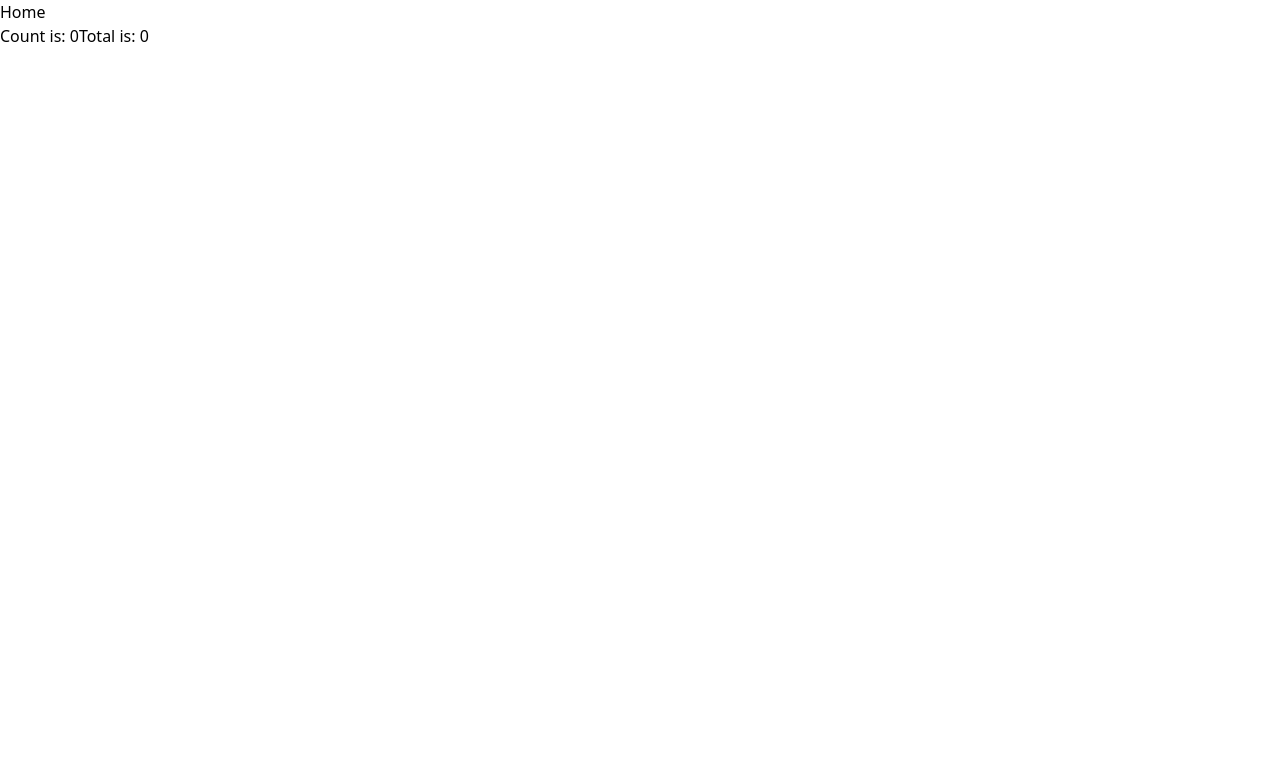
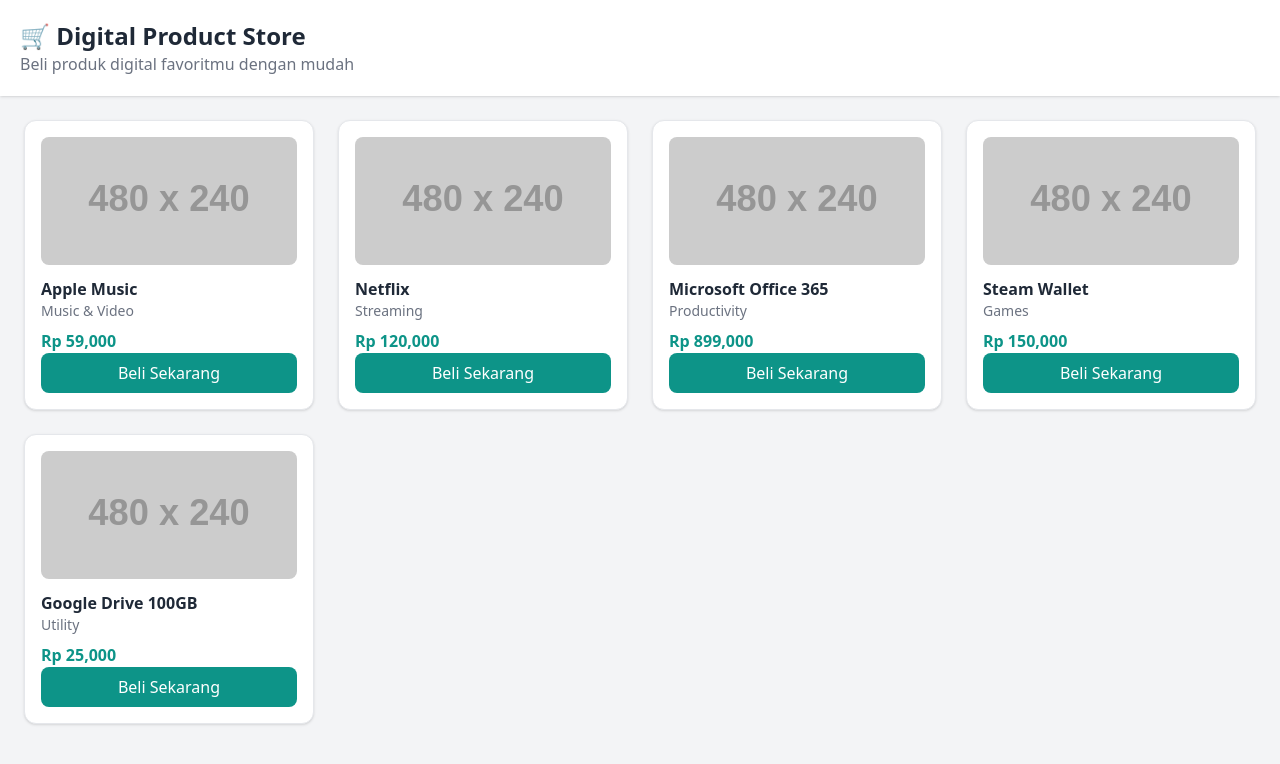
Before and after one commit to mascodehub/digiduct, a Vue app: page / in a window 1280 px wide. Shown: the top 764 px of the page. Built offline with nearby package versions, Linux system fonts and the light colour scheme; no server answers.

Commit message:
add: temp user display

```diff
--- a/src/App.vue
+++ b/src/App.vue
@@ -1,7 +1,7 @@
 <template>
   <nav class="navigation">
     <ul v-if="!$route.path.startsWith('/admin')">
-      <router-link to="/">Home</router-link>
+      <!-- <router-link to="/">Home</router-link> -->
     </ul>
   </nav>
   <router-view></router-view>
--- /dev/null
+++ b/src/features/user/components/ui/ProductCard.vue
@@ -0,0 +1,23 @@
+<template>
+  <div class="bg-white rounded-xl border border-gray-200 shadow hover:shadow-md p-4 flex flex-col">
+    <img
+      :src="product.image"
+      :alt="product.name"
+      class="rounded-lg h-32 object-cover mb-3"
+    />
+    <h3 class="font-semibold text-gray-800">{{ product.name }}</h3>
+    <p class="text-sm text-gray-500">{{ product.category }}</p>
+    <p class="font-bold text-teal-600 mt-2">Rp {{ product.price.toLocaleString() }}</p>
+    <button
+      class="mt-auto bg-teal-600 text-white px-4 py-2 rounded-lg hover:bg-teal-700 transition"
+    >
+      Beli Sekarang
+    </button>
+  </div>
+</template>
+
+<script setup>
+defineProps({
+  product: Object
+})
+</script>
--- a/src/features/user/views/UserDashboard.vue
+++ b/src/features/user/views/UserDashboard.vue
@@ -1,32 +1,30 @@
-<script>
-export default {
-  data() {
-    return {
-      count: 0,
-      total: 0,
-      a: 0,
-      b: 0,
-    };
-  },
+<template>
+  <div class="min-h-screen bg-gray-100">
+    <!-- Header -->
+    <header class="bg-white shadow p-5 mb-6">
+      <h1 class="text-2xl font-bold text-gray-800">🛒 Digital Product Store</h1>
+      <p class="text-gray-500">Beli produk digital favoritmu dengan mudah</p>
+    </header>
 
-  methods: {
-    increment() {
-      this.count++;
-    },
-    perkalian(x, y) {
-      this.a = x;
-      this.b = y;
-      this.total = this.a * this.b;
-    },
-  },
+    <!-- Product List -->
+    <main class="px-6">
+      <div class="grid grid-cols-1 sm:grid-cols-2 md:grid-cols-3 lg:grid-cols-4 gap-6">
+        <ProductCard v-for="p in products" :key="p.id" :product="p" />
+      </div>
+    </main>
+  </div>
+</template>
 
-  mounted() {
-    console.log(`The initial count is ${this.count}.`);
-  },
-};
+<script setup>
+import ProductCard from "@/features/user/components/ui/ProductCard.vue"
+import { ref } from "vue"
+
+// Data statis sementara
+const products = ref([
+  { id: 1, name: "Apple Music", category: "Music & Video", price: 59000, image: "https://placehold.co/480x240" },
+  { id: 2, name: "Netflix", category: "Streaming", price: 120000, image: "https://placehold.co/480x240" },
+  { id: 3, name: "Microsoft Office 365", category: "Productivity", price: 899000, image: "https://placehold.co/480x240" },
+  { id: 4, name: "Steam Wallet", category: "Games", price: 150000, image: "https://placehold.co/480x240" },
+  { id: 5, name: "Google Drive 100GB", category: "Utility", price: 25000, image: "https://placehold.co/480x240" }
+])
 </script>
-
-<template>
-  <button @click="increment">Count is: {{ count }}</button>
-  <button @click="perkalian(5, 4)">Total is: {{ total }}</button>
-</template>
```
